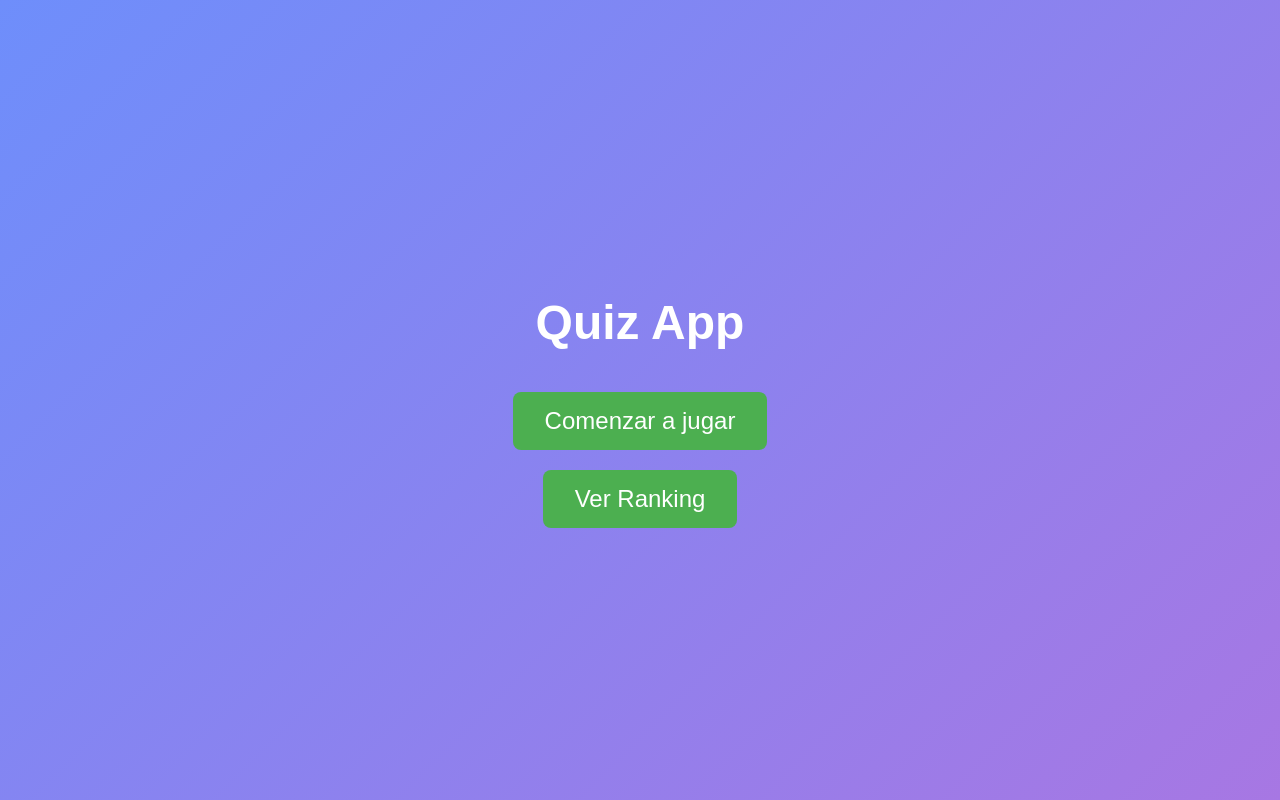
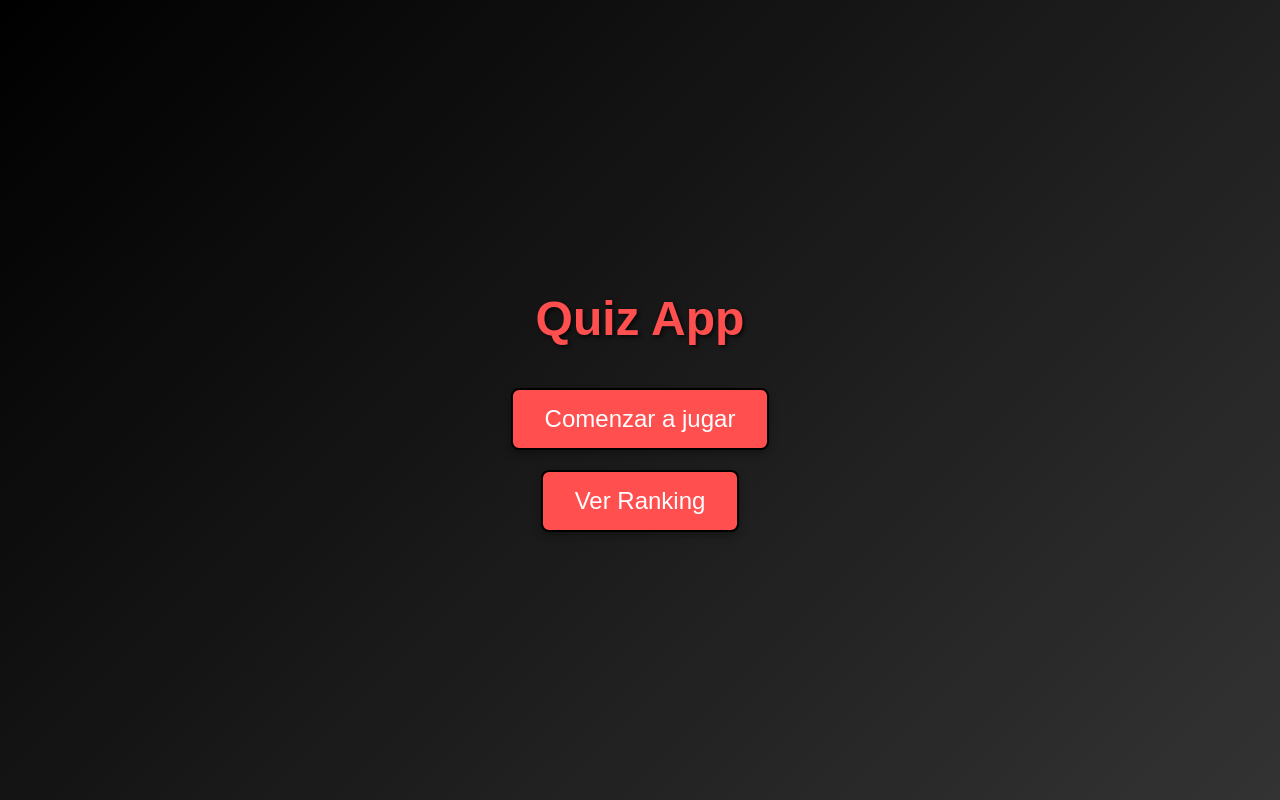
Before and after one commit to CristinaFdezFdez/quiz-app, an Angular app: page / in a window 1280 px wide. Built offline with nearby package versions, Linux system fonts and the light colour scheme.

Commit message:
cambios en estilos

```diff
--- a/src/app/home/home.component.css
+++ b/src/app/home/home.component.css
@@ -1,4 +1,3 @@
-/* Contenedor principal de la página de inicio */
 .home-container {
     display: flex;
     flex-direction: column;
@@ -6,24 +5,27 @@
     justify-content: center;
     height: 100vh;
     width: 100vw;
-    background: linear-gradient(135deg, #6e8efb, #a777e3);
-    color: #fff;
+    background: linear-gradient(135deg, #000000, #333333);
+    color: #ffffff;
     font-family: 'Arial', sans-serif;
+    text-align: center;
 }
 
-  /* Estilo del título */
+/* Estilo del título */
 .home-container h1 {
     font-size: 3rem;
     margin-bottom: 2rem;
     animation: fadeInDown 1s ease-in-out;
+    color: #ff4f4f; /* MotoGP red */
+    text-shadow: 2px 2px 4px rgba(0, 0, 0, 0.7); /* Sombra para mejor legibilidad */
 }
 
-  /* Estilo de los botones */
+/* Estilo de los botones */
 .home-container .start-button,
 .home-container .ranking-button {
-    background-color: #4caf50;
-    color: white;
-    border: none;
+    background-color: #ff4f4f; /* MotoGP red */
+    color: #ffffff; /* Texto blanco */
+    border: 2px solid #000000; /* Borde negro */
     padding: 15px 32px;
     text-align: center;
     text-decoration: none;
@@ -32,15 +34,17 @@
     margin: 10px;
     cursor: pointer;
     border-radius: 8px;
-    transition: transform 0.3s, background-color 0.3s;
+    transition: all 0.3s ease;
+    box-shadow: 0 4px 8px rgba(0, 0, 0, 0.3); /* Sombra para botón */
 }
 
 .home-container .start-button:hover,
 .home-container .ranking-button:hover {
-    background-color: #45a049;
+    background-color: #e10600; /* Rojo más oscuro para hover */
+    color: #ffffff; /* Texto blanco en hover */
     transform: scale(1.1);
+    box-shadow: 0 6px 12px rgba(0, 0, 0, 0.4); /* Sombra mejorada en hover */
 }
-
   /* Animaciones */
 @keyframes fadeInDown {
     from {
--- a/src/app/quiz/quiz.component.css
+++ b/src/app/quiz/quiz.component.css
@@ -5,8 +5,8 @@
     justify-content: center;
     height: 100vh;
     width: 100vw;
-    background: linear-gradient(135deg, #ff9a9e, #fad0c4);
-    color: #fff;
+    background: linear-gradient(135deg, #1f1c18, #6b6b6b);
+    color: #ffffff;
     font-family: 'Arial', sans-serif;
     text-align: center;
     padding: 20px;
@@ -16,6 +16,7 @@
     font-size: 2rem;
     margin-bottom: 1rem;
     animation: fadeInDown 1s ease-in-out;
+    color: #000000; /* MotoGP black */
 }
 
 .quiz-container p {
@@ -23,13 +24,23 @@
     margin-bottom: 1rem;
     animation: fadeIn 1s ease-in-out;
 }
-
+.home-button {
+    margin-top: 20px;
+    padding: 10px 20px;
+    font-size: 1.2rem;
+    background-color: black;
+    color: #fff;
+    border: none;
+    border-radius: 5px;
+    cursor: pointer;
+    transition: background-color 0.3s ease;
+}
 .quiz-container button {
     margin: 5px;
     padding: 10px 20px;
     font-size: 1.2rem;
-    background-color: #ff6f61;
-    color: #fff;
+    background-color: #e10600; /* MotoGP red */
+    color: #ffffff;
     border: none;
     border-radius: 5px;
     cursor: pointer;
@@ -38,19 +49,21 @@
 }
 
 .quiz-container button:hover {
-    background-color: #ff3d2e;
+    background-color: #b80000; /* Darker MotoGP red */
 }
 
 .feedback {
     margin-top: 1rem;
     font-size: 1.2rem;
     animation: fadeIn 1s ease-in-out;
+    color: #000000; /* MotoGP black */
 }
 
 .timer {
     margin-top: 1rem;
     font-size: 1.5rem;
     animation: fadeIn 1s ease-in-out;
+    color: #000000; /* MotoGP black */
 }
 
 @keyframes fadeInDown {
--- a/src/app/quiz/quiz.component.html
+++ b/src/app/quiz/quiz.component.html
@@ -1,7 +1,7 @@
 <div class="quiz-container">
     <h2>Pregunta {{currentQuestionIndex + 1}} de {{questions.length}}</h2>
-    <p>{{currentQuestion.question}}</p>
-    <div *ngFor="let answer of currentQuestion.answers; let i = index">
+    <p>{{questions[currentQuestionIndex]?.question}}</p>
+    <div *ngFor="let answer of questions[currentQuestionIndex]?.answers; let i = index">
         <button (click)="checkAnswer(i)" [disabled]="isAnswerSelected">{{answer}}</button>
     </div>
     <div *ngIf="feedback" class="feedback">{{feedback}}</div>
--- a/src/app/ranking/ranking.component.css
+++ b/src/app/ranking/ranking.component.css
@@ -5,7 +5,7 @@
     justify-content: center;
     height: 100vh;
     width: 100vw;
-    background: linear-gradient(135deg, #ff9a9e, #fad0c4);
+    background: linear-gradient(135deg, #1f1c18, #6b6b6b);
     color: #fff;
     font-family: 'Arial', sans-serif;
     text-align: center;
@@ -15,6 +15,7 @@
     font-size: 2.5rem;
     margin-bottom: 1rem;
     animation: fadeInDown 1s ease-in-out;
+    color: white;
 }
 
 .ranking-list {
@@ -33,30 +34,36 @@
     background: rgba(255, 255, 255, 0.2);
     border-radius: 5px;
     transition: transform 0.2s ease;
+    border: 1px solid #000000;
 }
 
 .ranking-item:hover {
     transform: scale(1.05);
+    background: rgba(255, 255, 255, 0.3);
 }
 
 .ranking-position {
     font-weight: bold;
+    color: red;
 }
 
 .ranking-name {
     flex-grow: 1;
+    font-weight: bold;
     text-align: left;
+    color: black; /* white */
 }
 
 .ranking-score {
     text-align: right;
+    color: white;
 }
 
 .home-button {
     margin-top: 20px;
     padding: 10px 20px;
     font-size: 1.2rem;
-    background-color: #ff6f61;
+    background-color: #e10600;
     color: #fff;
     border: none;
     border-radius: 5px;
@@ -65,9 +72,8 @@
 }
 
 .home-button:hover {
-    background-color: #ff3d2e;
+    background-color: #b80000;
 }
-
 @keyframes fadeInDown {
     from {
     opacity: 0;
--- a/src/app/ranking/ranking.component.html
+++ b/src/app/ranking/ranking.component.html
@@ -3,6 +3,7 @@
     <ul class="ranking-list">
       <li *ngFor="let entry of ranking" class="ranking-item">
         <span class="ranking-position">{{ entry.position }}</span>
+        &nbsp;  &nbsp;
         <span class="ranking-name">{{ entry.nombre }}</span>
         <span class="ranking-score">{{ entry.puntuacion }} puntos</span>
         </li>
```
